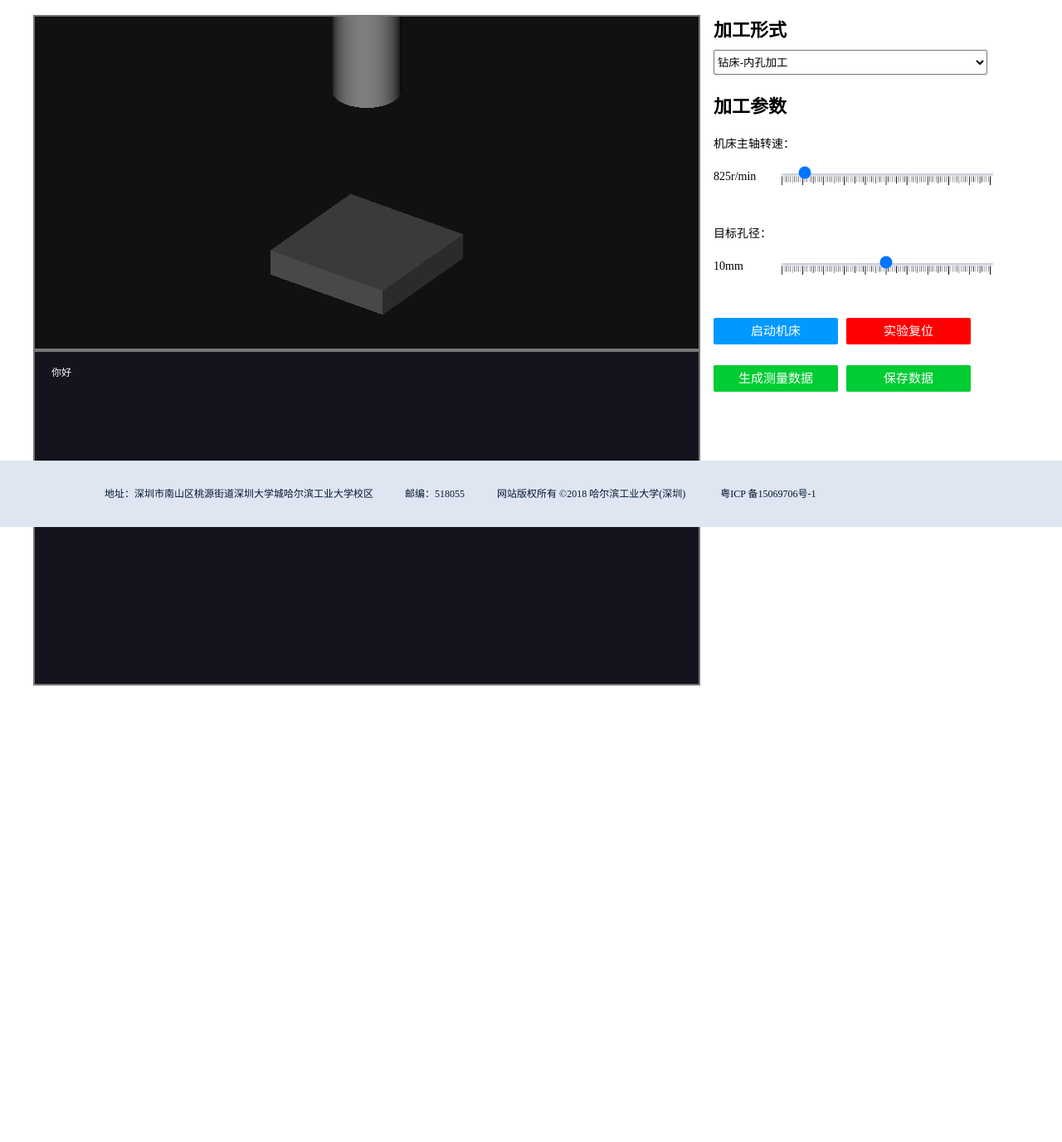
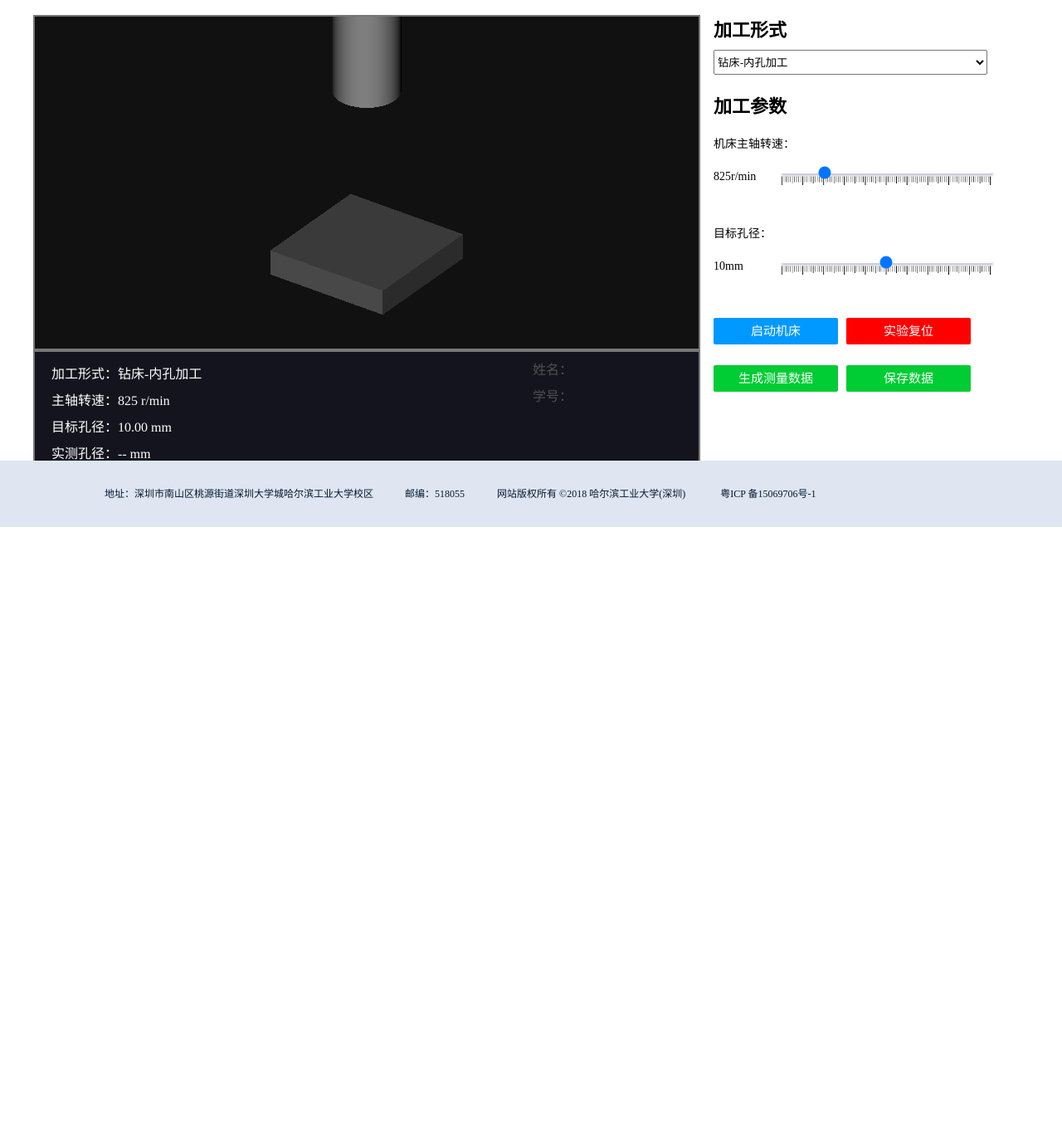
Before and after one commit to hugosmoon/hitvmm, a Django app: template templates/experiment/experiment9/expoperation.html in a window 1280 px wide. Shown: the part 165-1541 px from the top of the page at 83% size. After the commit the page ends 800 px from the top, so only its background shows below. Run offline with Django 3.2, Linux system fonts and the light colour scheme; the template is opened without the code that fills it, so the values that code supplies are empty; some libraries are stand-ins or nearby versions.

Commit message:
修改实验9

```diff
--- a/templates/experiment/experiment9/expoperation.html
+++ b/templates/experiment/experiment9/expoperation.html
@@ -41,10 +41,10 @@
         <div class="left" >
             <div style="border:2px solid #777;" class="boximg boximg1" id="WebGL-output">
             </div>
-            <div class="boximg boximg2" style="border:2px solid #777; height: 400px">
+            <div class="boximg boximg2" style="border:2px solid #777; height: 200px">
 
                 <div class="rightboximg" >
-                    <canvas id="text" width="1600" height="800" style="width: 800px;height: 400px; " download='exp_data.png'> </canvas>
+                    <canvas id="text" width="1600" height="400" style="width: 800px;height: 200px; " download='exp_data.png'> </canvas>
                 </div>
             </div>
             <div class="boximg boximg3">
@@ -70,7 +70,7 @@
                     <div class="scale">
 
                         <form>
-                            <input type="range" value="825" step="1" min="300" max="6000" id="rot_speed_scale"/>
+                            <input type="range" value="825" step="1" min="300" max="3000" id="rot_speed_scale"/>
 
                         </form>
                         <p name="scaleShow" for="scale" id="rot_speed">830 r/min</p>
@@ -133,6 +133,7 @@
 
     //目标孔径
     var aperture=$('#aperture').val();
+    var aperture_agu="--";
     //主轴转速
     var rot_speed =$('#rot_speed_scale').val();
 
@@ -332,6 +333,8 @@
                         status=0;
                         $('#start').text("启动机床");
                         button_status=1;
+                        var dd=0.05+0.02*(rot_speed/3000);
+                        aperture_agu=getNumberInNormalDistribution(parseFloat(aperture),dd).toFixed(2);
                     }
 
                 }
@@ -378,6 +381,7 @@
     $('#rot_speed_scale').bind('input propertychange', range);
 
     function range() {
+
         $('#cutting_depth').html($('#cutting_depth_scale').val()+'mm');
         $('#feed_rate').html($('#aperture').val()+'mm');
         $('#rot_speed').html($('#rot_speed_scale').val()+'r/min');
@@ -386,6 +390,7 @@
         aperture=$('#aperture').val();
         re_render_bioler();
         re_render_cube();
+        measuring("--");
     }
 
 
@@ -393,6 +398,7 @@
 
     var button_status=1;
     $('#start').on("click",function(){
+        measuring("--");
         cutting_depth=parseFloat($("#cutting_depth_scale").val());
         feed_rate=parseFloat($("#feed_rate_scale").val());
         rot_speed=parseFloat($("#rot_speed_scale").val());
@@ -409,6 +415,7 @@
             button_status=1;
             status=0;
         }
+
 
     });
 
@@ -438,7 +445,33 @@ function goto_draw(){
 
 
 //生成测量数据
-function measuring(){
+
+function getNumberInNormalDistribution(mean,std_dev){
+    return mean+(uniform2NormalDistribution()*std_dev);
+}
+
+function uniform2NormalDistribution(){
+    var sum=0.0;
+    for(var i=0; i<20; i++){
+        sum=sum+Math.random();
+    }
+    return sum-10.0;
+}
+
+function show_rand() {
+
+    if(aperture_agu=="--"){
+        measuring(aperture_agu)
+    }
+    else {
+        measuring(parseFloat(aperture_agu))
+    }
+
+
+}
+
+//渲染实验结果
+function measuring(aperture_agu){
     // 清空画布
     $('#text').clearCanvas();
 
@@ -455,31 +488,26 @@ function measuring(){
     fromCenter: false,
     align: 'left',
         x: 40, y: 40,
-        fontSize: 24,
+        fontSize: 32,
         fontFamily: "微软雅黑",
-        text: "你好",
+        text: "加工形式：钻床-内孔加工"+"\n\n主轴转速："+rot_speed+" r/min\n\n目标孔径："+parseFloat(aperture).toFixed(2)+" mm\n\n实测孔径："+aperture_agu+" mm",
+    });
+
+    stunumber=$("#stunumber").val();
+    stuname=$("#stuname").val();
+    $('#text').drawText({
+    fillStyle: 'rgb(80, 80, 80)',
+    fromCenter: false,
+    align: 'left',
+        x: 1200, y: 30,
+        fontSize: 32,
+        fontFamily: "微软雅黑",
+        text: "姓名："+stuname+"\n\n学号："+ stunumber,
     });
 
 }
-measuring();
 
-function getNumberInNormalDistribution(mean,std_dev){
-    return mean+(uniform2NormalDistribution()*std_dev);
-}
-
-function uniform2NormalDistribution(){
-    var sum=0.0;
-    for(var i=0; i<20; i++){
-        sum=sum+Math.random();
-    }
-    return sum-10.0;
-}
-
-function show_rand() {
-    alert(getNumberInNormalDistribution(10,0.3))
-
-}
-
+measuring("--");
 
 </script>
 </html>
```
